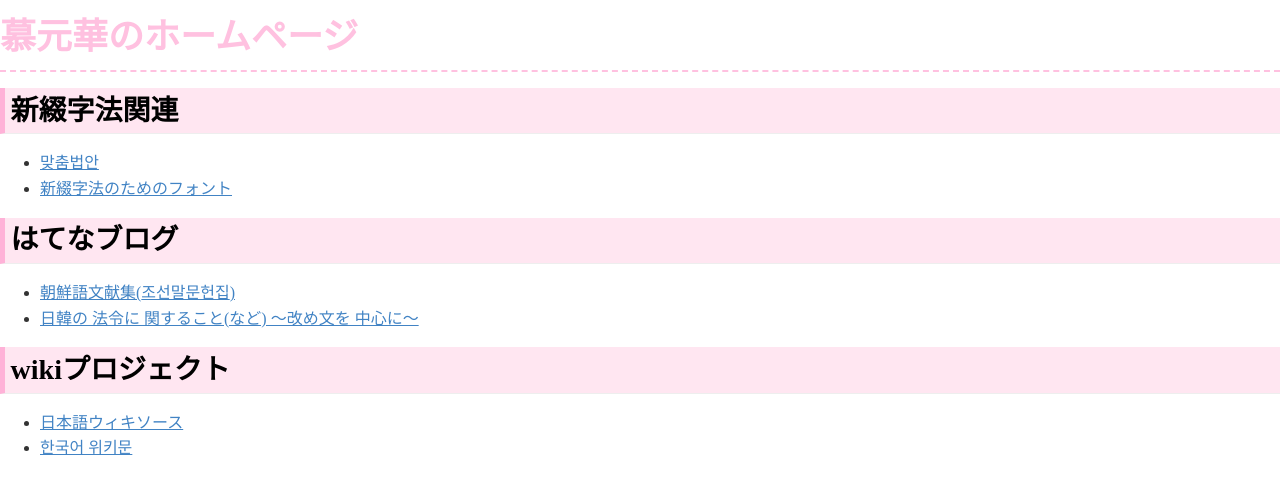
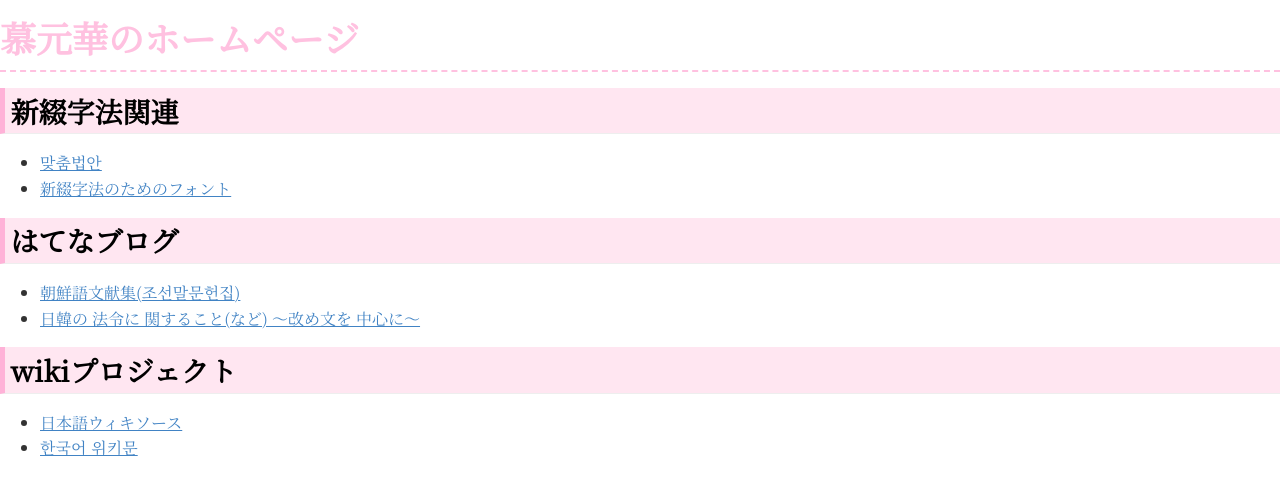
Before and after one commit to gminky/gminky.github.io, a plain HTML site: page index.html in a window 1280 px wide. Drawn offline with Linux system fonts and the light colour scheme.

Commit message:
Update gminky.css

```diff
--- a/gminky.css
+++ b/gminky.css
@@ -491,6 +491,26 @@ header, .context-menu, .megamenu-content, footer{
 		url('https://gminky.github.io/font/KPCheongPong.woff') format('woff'),
 		url('https://gminky.github.io/font/KPCheongPong.ttf') format('truetype');
 }
+@font-face {
+	font-family: "Source Han Serif";
+	src: local("Source Han Serif"),
+		local("Source Han Serif KR"),
+		local("Source Han Serif JP"),
+		local("Noto Serif CJK"),
+		local("Noto Serif CJK KR"),
+		local("Noto Serif CJK JP"),
+		url("https://github.com/adobe-fonts/source-han-serif/blob/release/OTF/Korean/SourceHanSerifK-Regular.otf") format('opentype');
+}
+@font-face {
+	font-family: "Source Han Sans";
+	src: local("Source Han Sans"),
+		local("Source Han Sans KR"),
+		local("Source Han Sans JP"),
+		local("Noto Sans CJK"),
+		local("Noto Sans CJK KR"),
+		local("Noto Sans CJK JP"),
+		url("https://github.com/adobe-fonts/source-han-sans/blob/release/OTF/Korean/SourceHanSansK-Regular.otf") format('opentype');
+}
 body {
 	font-family: 'Charis SIL', 'Source Han Serif', 'IPAmjMincho', 'HanaMinA', 'HanaMinB';
 }
```
